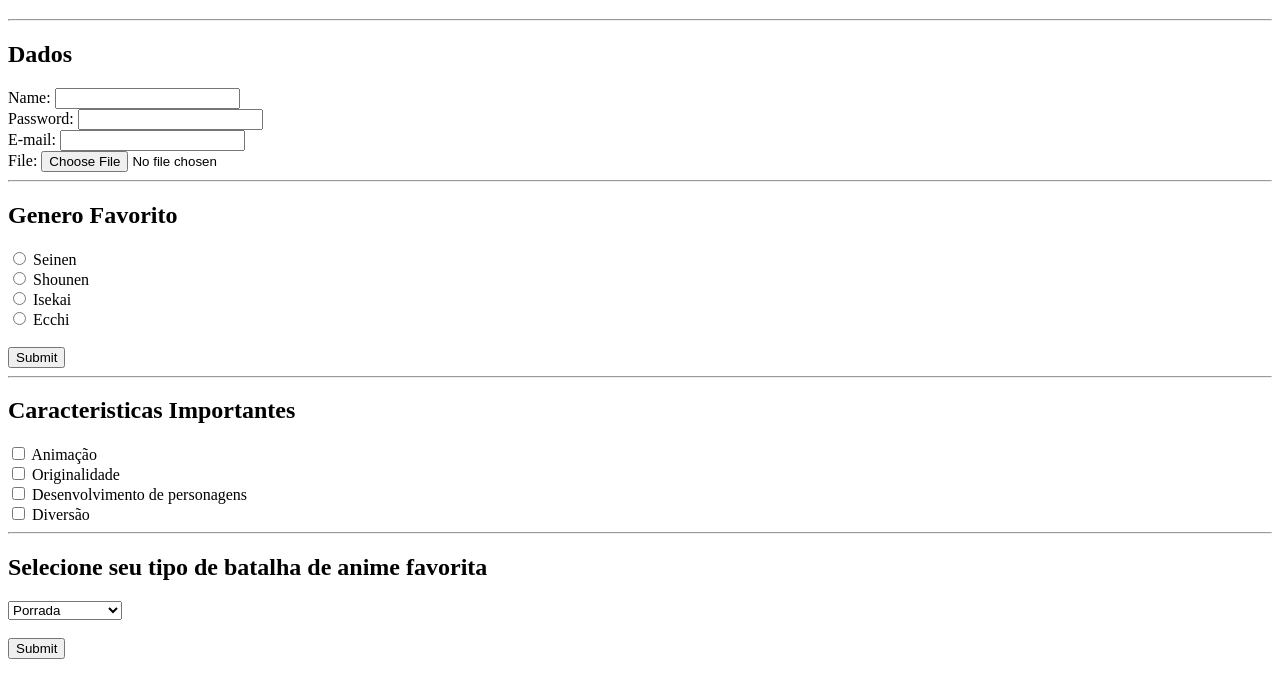
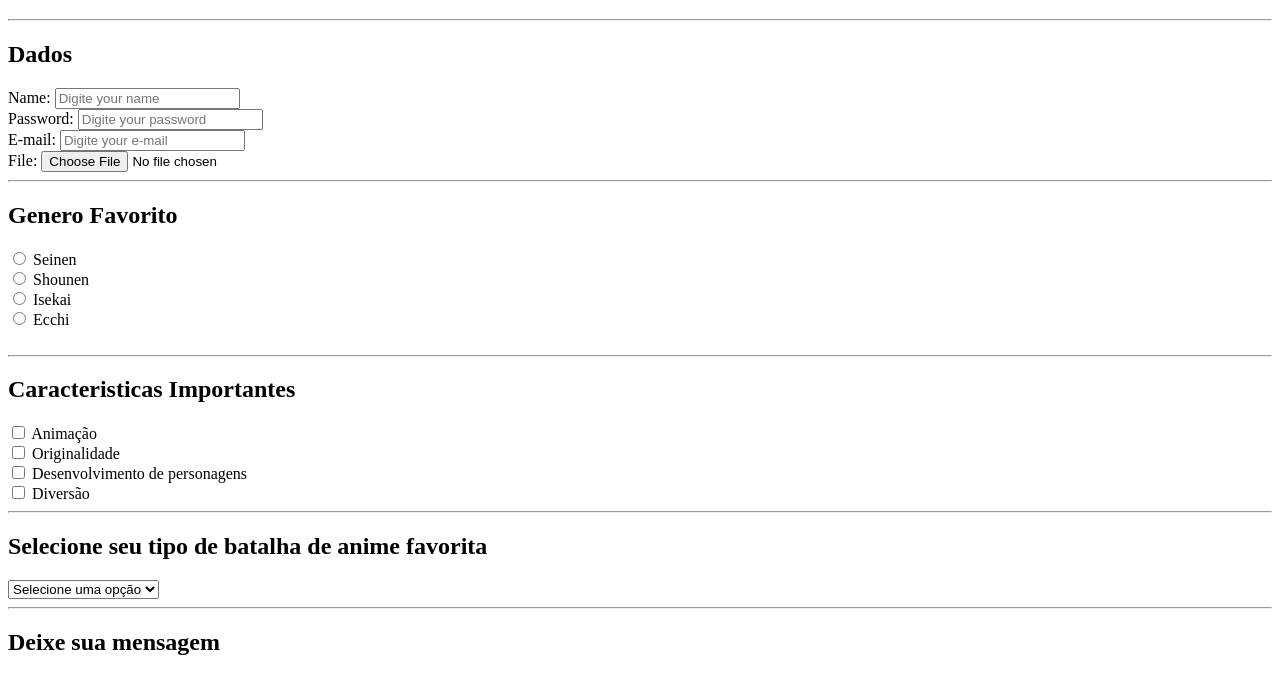
Before and after one commit to ArthurFrade1/LearningHTML, a plain HTML site: page Ex5/Index.html in a window 1280 px wide. Shown: the part 61-734 px from the top of the page. Drawn offline with Linux system fonts and the light colour scheme.

Commit message:
Form-complete

```diff
--- a/Ex5/Index.html
+++ b/Ex5/Index.html
@@ -13,13 +13,13 @@
     <form action="">
         <h2>Dados</h2>
         <label for="inname">Name:</label>
-        <input type="text" id="inname" required>
+        <input type="text" id="inname" required placeholder="Digite your name">
         <br>
         <label for="inpass">Password:</label>
-        <input type="password" id="inpass" required>
+        <input type="password" id="inpass" required placeholder="Digite your password">
         <br>
         <label for="inemail">E-mail:</label>
-        <input type="email" id="inemail" required>
+        <input type="email" id="inemail" required placeholder="Digite your e-mail">
         <br>
         <label for="infile">File:</label>
         <input type="file" id="infile" required>
@@ -40,7 +40,6 @@
         <label for="ecchi">Ecchi</label>
         <br>
         <br>
-        <input type="submit">
 
         <hr>
         <h2>Caracteristicas Importantes</h2>
@@ -59,16 +58,22 @@
         <hr>
 
         <h2>Selecione seu tipo de batalha de anime favorita</h2>
-        <select name="" id="">
+        <select name="" id="" required>
+            <option value="" selected disabled>Selecione uma opção</option>
             <option value="">Porrada</option>
             <option value="">Mental</option>
             <option value="">StrangePowers</option>
             <option value="">Espadas</option>
         </select>
+
+        <hr>
+        <h2>Deixe sua mensagem</h2>
+        <textarea name="" id="" cols="30" rows="10" placeholder="Deixe sua mensagem" required></textarea>
         <br>
         <br>
 
         <input type="submit">
     </form>
+    <a href="../Ex1/Principal/Index.html">ComeBack</a>
 </body>
 </html>
```
Also changed, not shown: Ex1/Principal/Index.html (+2 -0 lines).
